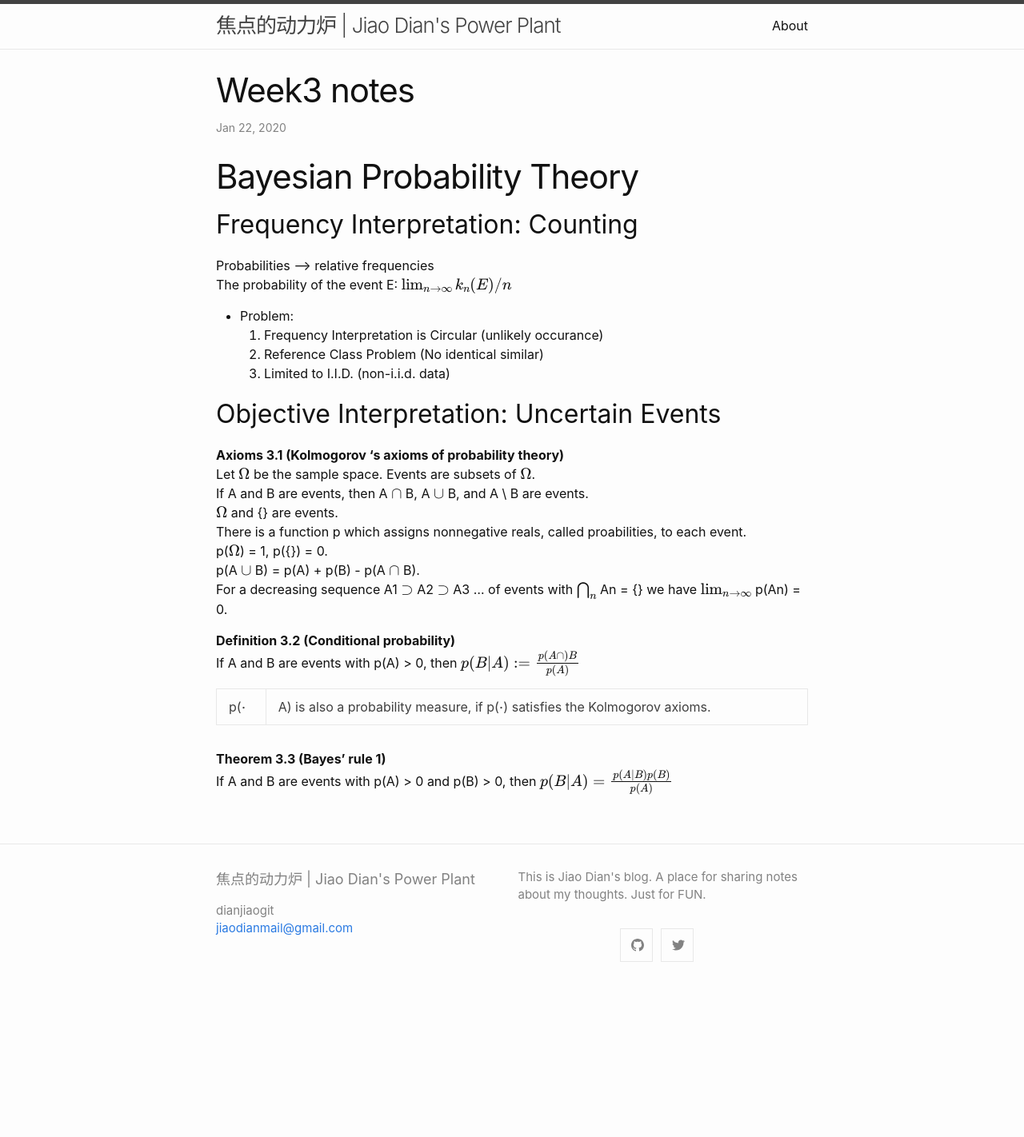
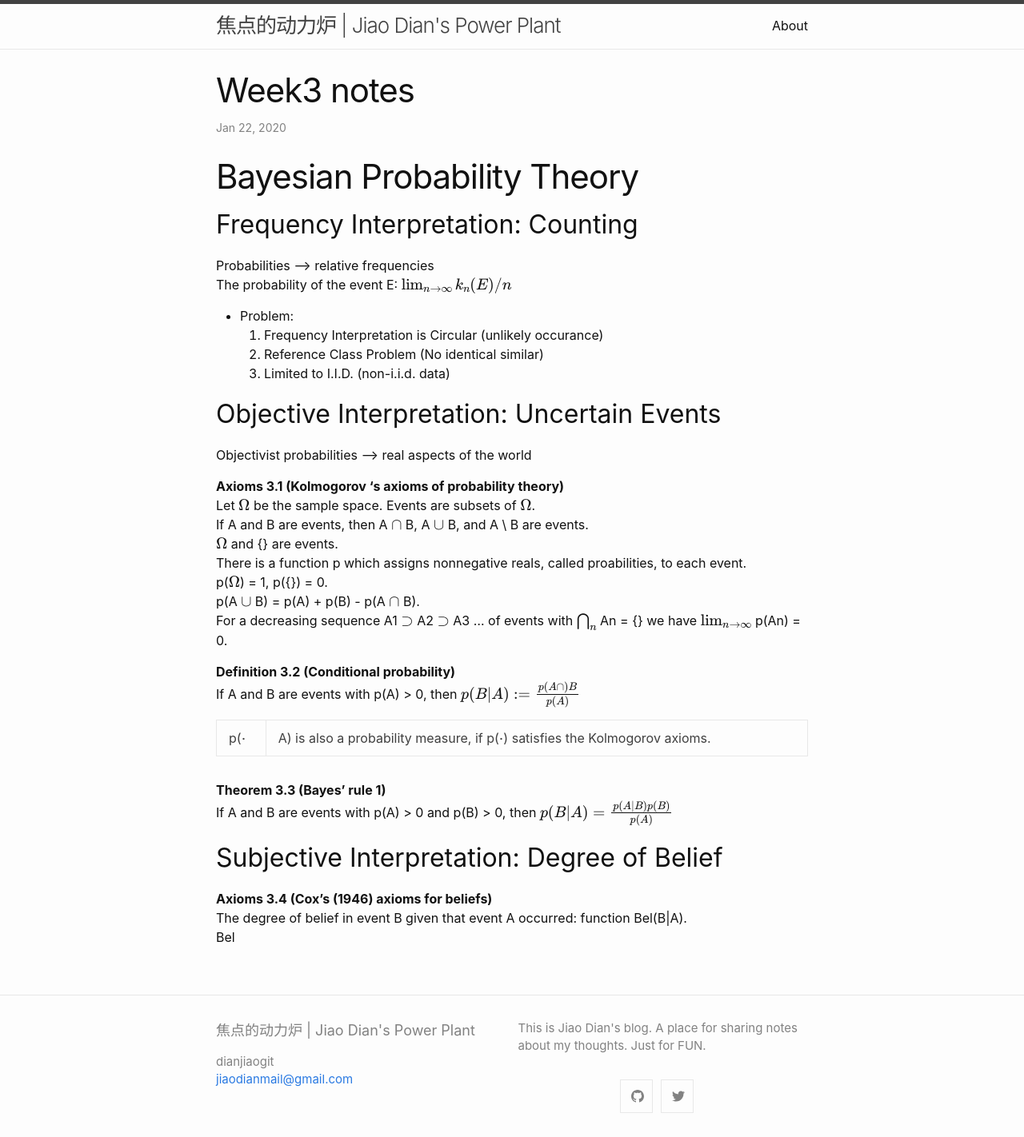
Before and after one commit to dianjiaogit/dianjiaogit.github.io, a Jekyll site: the page built from _posts/2020-01-22-week3 notes.md, in a window 1280 px wide. Shown: the whole page at 80% size. Built offline with Jekyll 4.4.1, drawn with Linux system fonts in a browser that asks for light colours; formulas are drawn with MathJax 3; before the commit the page ends 1233 px from its top, so only the background shows below that.

Commit message:
week3 subjective interpretation

```diff
--- a/_posts/2020-01-22-week3 notes.md
+++ b/_posts/2020-01-22-week3 notes.md
@@ -17,6 +17,8 @@ The probability of the event E: $\lim_{n \to \infty} k_n (E) / n$
 	3. Limited to I.I.D. (non-i.i.d. data)
 
 ## Objective Interpretation: Uncertain Events
+Objectivist probabilities --> real aspects of the world
+
 **Axioms 3.1 (Kolmogorov 's axioms of probability theory)**
 Let $\Omega$ be the sample space. Events are subsets of $\Omega$.
 If A and B are events, then A $\cap$ B, A $\cup$ B, and A \ B are events.
@@ -33,3 +35,8 @@ p($\cdot$ | A) is also a probability measure, if p($\cdot$) satisfies the Kolmog
 
 **Theorem 3.3 (Bayes' rule 1)**
 If A and B are events with p(A) > 0 and p(B) > 0, then $p(B | A) = \frac{p(A | B) p(B)}{p(A)}$
+
+## Subjective Interpretation: Degree of Belief
+**Axioms 3.4 (Cox's (1946) axioms for beliefs)**
+The degree of belief in event B given that event A occurred: function Bel(B|A).
+Bel
```
